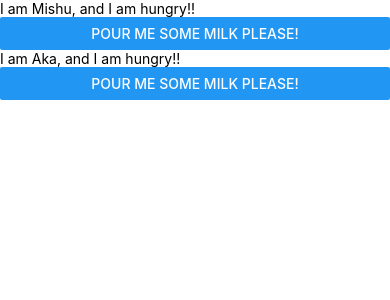
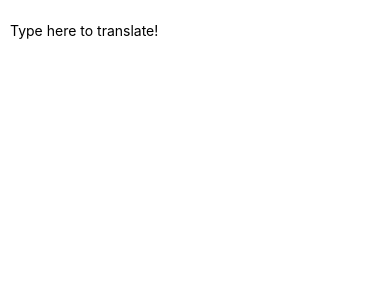
Before and after one commit to comacrae/GrattyLite, a React Native app: screen / in a window 390 px wide. Shown: the top 300 px of the page. Built offline with nearby package versions, Linux system fonts and the light colour scheme.

Commit message:
pizza lol

```diff
--- a/App.js
+++ b/App.js
@@ -1,31 +1,26 @@
 import React, {useState} from 'react';
-import {Text, View, Button} from 'react-native';
+import {Text, View, TextInput} from 'react-native';
 
-const Cat = props => {
-  const [isHungry, setIsHungry] = useState(true);
+const PizzaApp = () => {
+  const [text, setText] = useState('');
   return (
-    <View>
-      <Text>
-        I am {props.name}, and I am {isHungry ? 'hungry!' : 'full.'}!
+    <View style={{padding: 10}}>
+      <TextInput
+        style={{
+          height: 40,
+        }}
+        defaultValue={text}
+        placeholder="Type here to translate!"
+        onChangeText={newText => setText(newText)}
+      />
+      <Text style={{padding: 10, fontSize: 28}}>
+        {text
+          .split(' ')
+          .map(word => word && '🍕')
+          .join(' ')}
       </Text>
-      <Button
-        onPress={() => {
-          setIsHungry(false);
-        }}
-        disabled={!isHungry}
-        title={isHungry ? 'Pour me some milk please!' : 'Thank you!'}
-      />
     </View>
   );
 };
 
-const Kitties = () => {
-  return (
-    <>
-      <Cat name="Mishu" />
-      <Cat name="Aka" />
-    </>
-  );
-};
-
-export default Kitties;
+export default PizzaApp;
```
